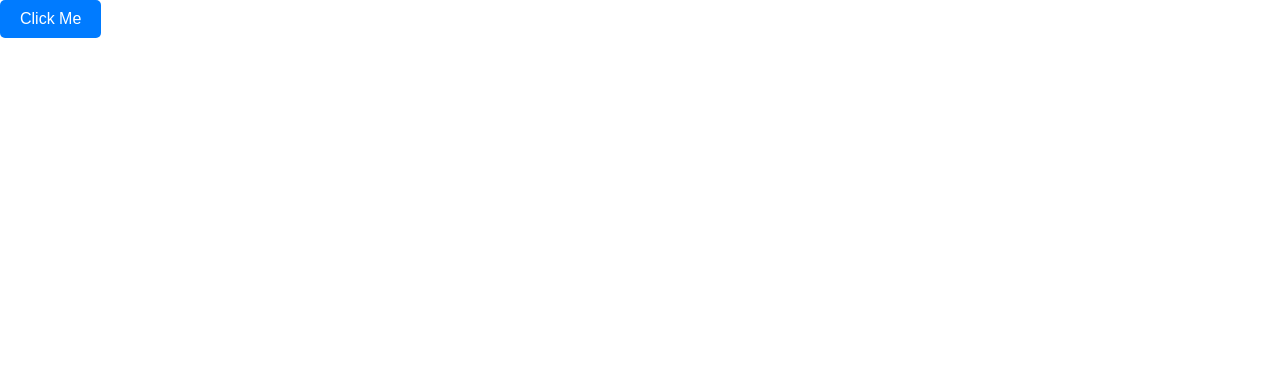
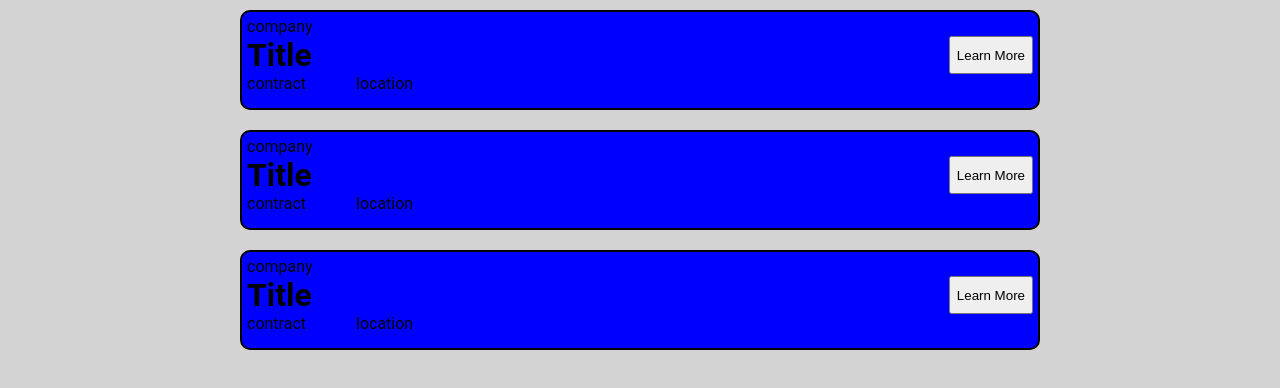
Before and after one commit to yanamlnk/job-board, a React (Create React App) app in the folder frontend/: page / in a window 1280 px wide. Shown: the top 388 px of the page. Built offline with nearby package versions, Linux system fonts and the light colour scheme.

Commit message:
creation of component article

```diff
--- a/frontend/public/index.html
+++ b/frontend/public/index.html
@@ -14,7 +14,6 @@
       manifest.json provides metadata used when your web app is installed on a
       user's mobile device or desktop. See https://developers.google.com/web/fundamentals/web-app-manifest/
     -->
-    <link rel="manifest" href="%PUBLIC_URL%/manifest.json" />
     <!--
       Notice the use of %PUBLIC_URL% in the tags above.
       It will be replaced with the URL of the `public` folder during the build.
--- a/frontend/src/App.css
+++ b/frontend/src/App.css
@@ -3,6 +3,7 @@ body {
   margin: 0;
   font-family: Roboto, BlinkMacSystemFont, Segoe UI, Oxygen, Ubuntu, Cantarell,
     Fira Sans, Droid Sans, Helvetica Neue, sans-serif;
+  background-color: lightgray;
 }
 
 * {
--- /dev/null
+++ b/frontend/src/components/Article.js
@@ -0,0 +1,38 @@
+import React from "react";
+import "../styles/Article_Module.css";
+
+function Article() {
+  // Fonction pour gérer le clic et tester la connexion avec le backend
+  const handleLearnMoreClick = () => {
+    fetch("http://localhost:3001/api/test") // Remplace l'URL par celle de ton backend
+      .then((response) => {
+        if (!response.ok) {
+          throw new Error("Erreur lors de la requête");
+        }
+        return response.json(); // Convertir la réponse en JSON
+      })
+      .then((data) => {
+        console.log(data.message); // Afficher le message du backend
+      })
+      .catch((error) => {
+        console.error("Erreur lors de la connexion au backend:", error);
+      });
+  };
+
+  return (
+    <>
+      <div className={"article"}>
+        <p>company</p>
+        <div className={"container_title_button"}>
+          <h1>Title</h1>
+          <button onClick={handleLearnMoreClick}>Learn More</button>
+        </div>
+        <div className={"container_contract_location"}>
+          <p>contract</p>
+          <p>location</p>
+        </div>
+      </div>
+    </>
+  );
+}
+export default Article;
--- a/frontend/src/components/button.js
+++ /dev/null
@@ -1,8 +0,0 @@
-import React from "react";
-import styles from "../styles/Button.module.css";
-
-function Button () {
-  return <button className={styles.button}>Click Me</button>;
-};
-
-export default Button;
--- a/frontend/src/pages/Home.js
+++ b/frontend/src/pages/Home.js
@@ -1,11 +1,15 @@
 import React from "react";
-import Button from "../components/button";
-
+import Article from "../components/Article";
+import "../styles/Home.css";
 function Home() {
   return (
-    <>
-      <Button />
-    </>
+    <div className={"home"}>
+      <div className={"container_articles"}>
+        <Article />
+        <Article />
+        <Article />
+      </div>
+    </div>
   );
 }
 export default Home;
--- /dev/null
+++ b/frontend/src/styles/Article_Module.css
@@ -0,0 +1,22 @@
+p,
+h1 {
+  margin: 0;
+}
+.article {
+  padding: 5px;
+  background-color: blue;
+  width: 800px;
+  height: 100px;
+  border: 2px solid black;
+  border-radius: 10px;
+}
+
+.container_title_button {
+  display: flex;
+  justify-content: space-between;
+}
+
+.container_contract_location {
+  display: flex;
+  gap: 50px;
+}
--- a/frontend/src/styles/Button.module.css
+++ /dev/null
@@ -1,13 +0,0 @@
-.button {
-  padding: 10px 20px;
-  background-color: #007bff;
-  border: none;
-  border-radius: 5px;
-  color: white;
-  font-size: 16px;
-  cursor: pointer;
-}
-
-.button:hover {
-  background-color: #0056b3;
-}
--- /dev/null
+++ b/frontend/src/styles/Home.css
@@ -0,0 +1,11 @@
+.home {
+  height: 100vh;
+  width: 100vw;
+}
+.container_articles {
+  padding: 10px;
+  display: flex;
+  flex-direction: column;
+  align-items: center;
+  gap: 20px;
+}
```
